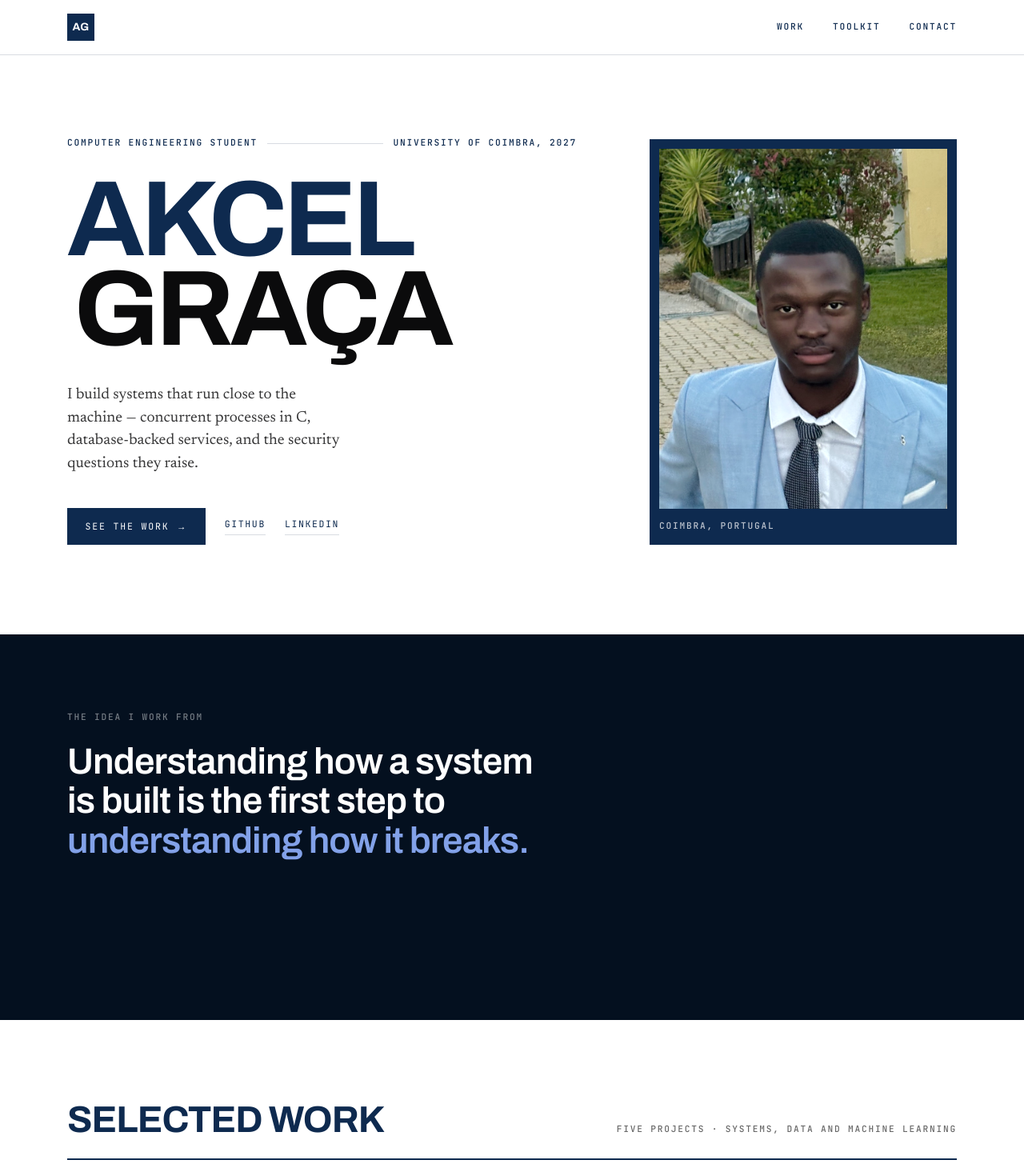
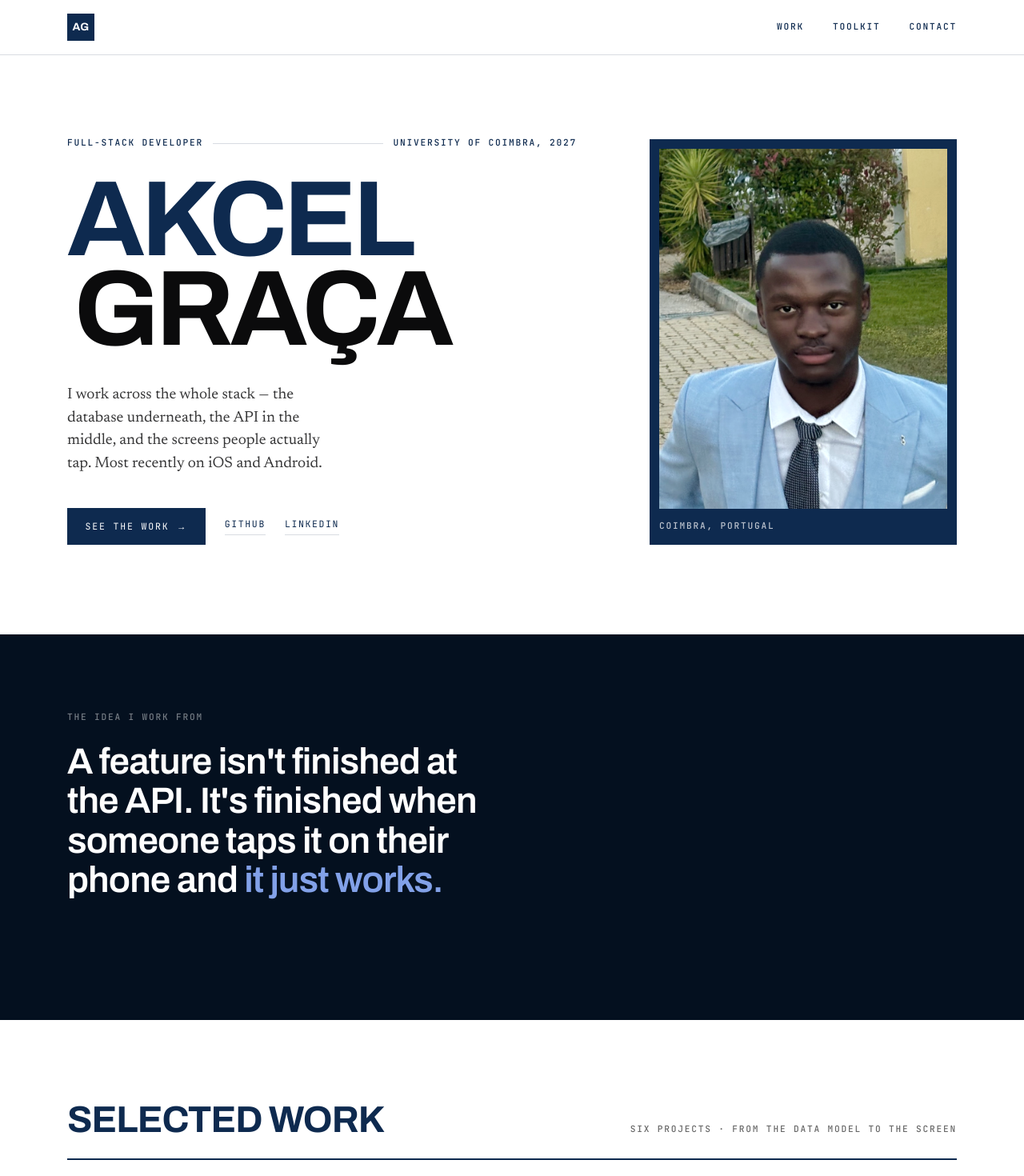
Before and after one commit to akcelgraca/portfolio, a Next.js app: page / in a window 1280 px wide. Shown: the top 1470 px of the page at 80% size. Built offline with nearby package versions, Linux system fonts and the light colour scheme.

Commit message:
adicionei o cadence club e mudei o foco para full-stack

```diff
--- a/app/data.ts
+++ b/app/data.ts
@@ -2,16 +2,16 @@ export const profile = {
   name: "Akcel Graça",
   first: "Akcel",
   last: "Graça",
-  role: "Computer engineering student",
+  role: "Full-stack developer",
   place: "Coimbra, Portugal",
   lead:
-    "I build systems that run close to the machine — concurrent processes in C, database-backed services, and the security questions they raise.",
+    "I work across the whole stack — the database underneath, the API in the middle, and the screens people actually tap. Most recently on iOS and Android.",
   about: [
-    "I'm in my third year of Computer Engineering at the University of Coimbra, graduating in 2027. Most of what I've built so far lives underneath the interface: processes talking over pipes and sockets, schemas that have to stay correct under load, pipelines that turn sensor noise into a prediction.",
-    "That's also what pulls me toward security. You can't defend a system you can't take apart, so I spend my time on the taking-apart part — application security and cloud security in particular.",
+    "I'm in my third year of Computer Engineering at the University of Coimbra, graduating in 2027. I build on both sides of the API: PostgreSQL schemas and REST services on one end, React and mobile screens on the other, and I move between them in the same afternoon.",
+    "The work below covers most of that range — a social fitness app shipping on iOS and Android, a transit system on a PostgreSQL core, concurrent services in C, and a machine-learning pipeline. Different layers, same habit: get the data model right, then make it feel obvious on screen.",
   ],
   statement:
-    "Understanding how a system is built is the first step to understanding how it breaks.",
+    "A feature isn't finished at the API. It's finished when someone taps it on their phone and it just works.",
   social: {
     github: "https://github.com/akcelgraca",
     linkedin: "https://www.linkedin.com/in/akcel-graça-84a948203/",
@@ -20,6 +20,13 @@ export const profile = {
 };
 
 export const projects = [
+  {
+    course: "Personal project",
+    title: "Cadence Club",
+    desc: "A social fitness app for iOS and Android: live GPS tracking with pace, splits and elevation, weekly training plans generated from each runner's goal, a community feed, and route building on Mapbox. Supabase carries auth, data and storage; activities sync to Apple Health and Health Connect, and queue on the device when the signal drops.",
+    tech: ["React Native", "Expo", "TypeScript", "Supabase", "Mapbox", "Zustand"],
+    repo: "",
+  },
   {
     course: "Databases",
     title: "Metro Mondego System",
@@ -58,12 +65,10 @@ export const projects = [
 ];
 
 export const toolkit = [
-  { group: "Languages", items: ["C", "Java", "Python", "JavaScript", "PHP", "SQL"] },
-  {
-    group: "Systems",
-    items: ["Linux / POSIX", "IPC", "Pthreads", "Sockets", "TCP / UDP", "IP multicast"],
-  },
-  { group: "Data", items: ["PostgreSQL", "REST APIs", "JWT", "Scikit-Learn", "Pandas", "NumPy"] },
-  { group: "Web", items: ["React", "Next.js", "Tailwind CSS", "HTML", "CSS"] },
-  { group: "Tools", items: ["Git", "Docker", "UML"] },
+  { group: "Front-end", items: ["React", "Next.js", "TypeScript", "JavaScript", "Tailwind CSS"] },
+  { group: "Mobile", items: ["React Native", "Expo", "Expo Router", "Mapbox"] },
+  { group: "Back-end", items: ["Python", "Java", "PHP", "REST APIs", "Supabase", "JWT"] },
+  { group: "Data", items: ["PostgreSQL", "SQL", "Pandas", "NumPy", "Scikit-Learn"] },
+  { group: "Systems", items: ["C", "Linux / POSIX", "IPC", "Pthreads", "Sockets", "TCP / UDP"] },
+  { group: "Tools", items: ["Git", "Docker", "Jest", "UML"] },
 ];
--- a/app/layout.tsx
+++ b/app/layout.tsx
@@ -21,7 +21,7 @@ const mono = JetBrains_Mono({
 export const metadata: Metadata = {
   title: "Akcel Graça — Computer engineering, Coimbra",
   description:
-    "Computer engineering student at the University of Coimbra. Concurrent systems in C, database-backed services, and a growing focus on application and cloud security.",
+    "Full-stack developer and computer engineering student at the University of Coimbra. Cross-platform apps for iOS and Android, REST APIs, PostgreSQL and React.",
 };
 
 export default function RootLayout({
--- a/app/page.tsx
+++ b/app/page.tsx
@@ -88,8 +88,8 @@ export default function Home() {
             <div>
               <p className="band-tag tag">The idea I work from</p>
               <blockquote className="band-quote">
-                Understanding how a system is built is the first step to{" "}
-                <em>understanding how it breaks.</em>
+                A feature isn&apos;t finished at the API. It&apos;s finished when someone taps it on
+                their phone and <em>it just works.</em>
               </blockquote>
             </div>
             <div className="band-about reveal">
@@ -105,7 +105,7 @@ export default function Home() {
           <div className="shell">
             <div className="slab-head">
               <h2 className="heading">Selected work</h2>
-              <p className="tag">Five projects · systems, data and machine learning</p>
+              <p className="tag">Six projects · from the data model to the screen</p>
             </div>
 
             {projects.map((project) => (
@@ -114,6 +114,7 @@ export default function Home() {
 
                 <div>
                   <h3 className="entry-title">
+                    {project.repo ? (
                       <a
                         className="entry-link"
                         href={project.repo}
@@ -125,6 +126,9 @@ export default function Home() {
                           ↗
                         </span>
                       </a>
+                    ) : (
+                      project.title
+                    )}
                   </h3>
                   <p className="entry-desc">{project.desc}</p>
                 </div>
```
Lines whose indentation alone changed are shown as unchanged.
